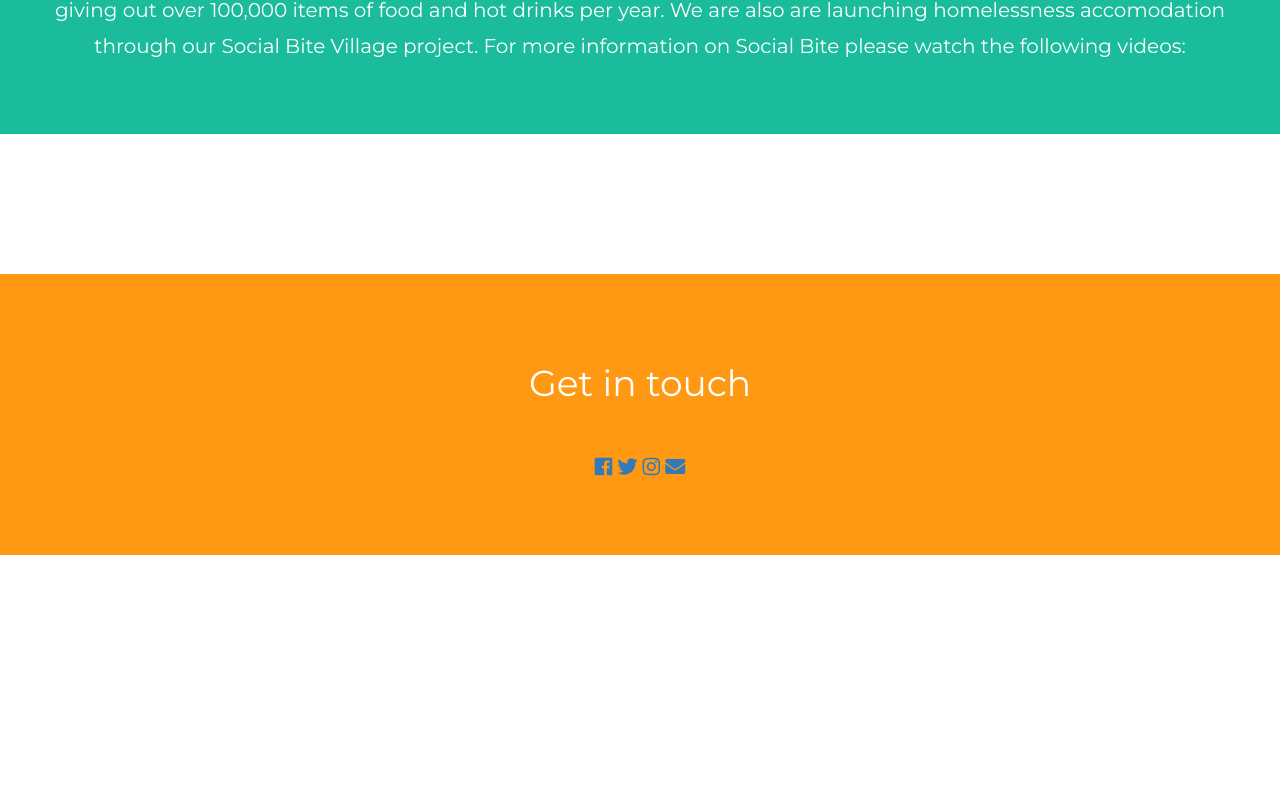
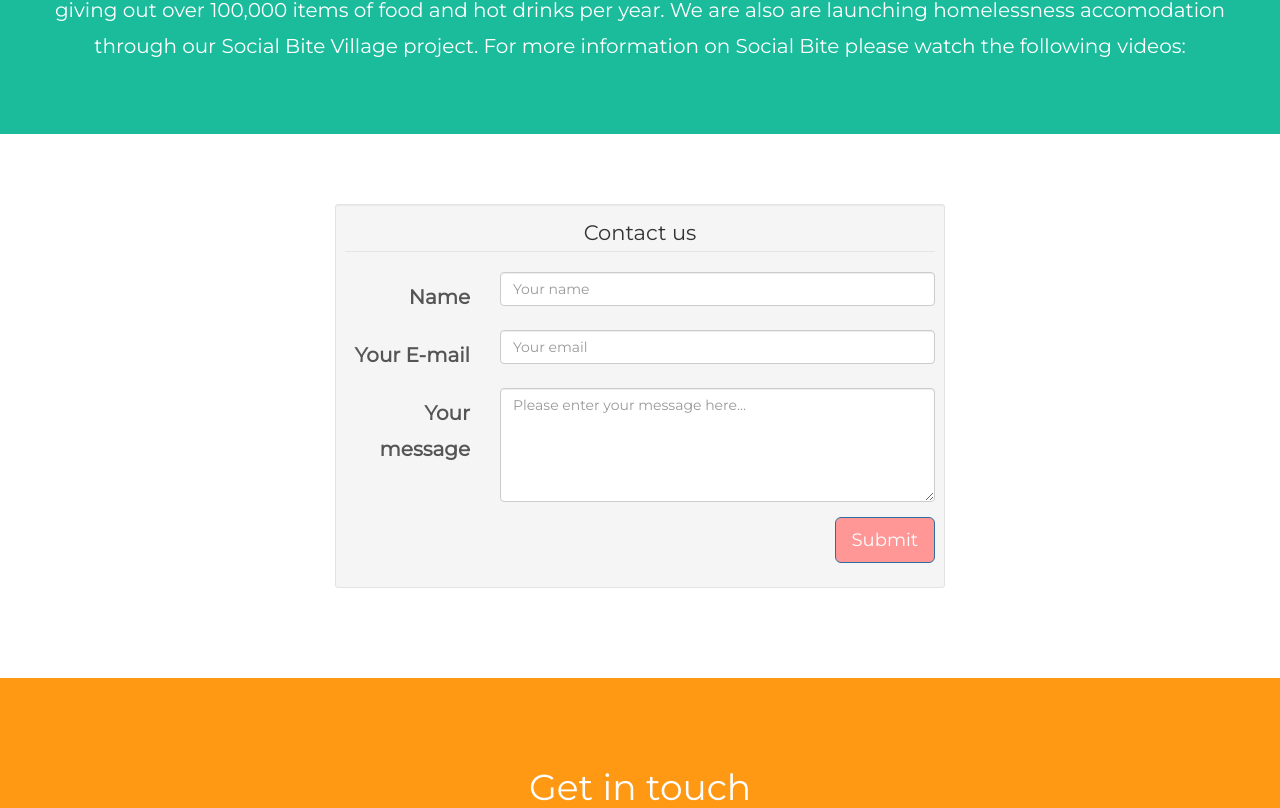
Before and after one commit to ioanadragusin/sleep-in-the-park, a plain HTML site: page about.html in a window 1280 px wide. Shown: the part 411-1219 px from the top of the page. Before the commit the page ends 966 px from the top, so only its background shows below. Drawn offline with nearby package versions, Linux system fonts and the light colour scheme.

Commit message:
added contact form

```diff
--- a/about.html
+++ b/about.html
@@ -47,7 +47,48 @@
 
   </div>
   <div class="container-fluid bg-3 text-center">
+    <div class="row">
+      <div class="col-md-6 col-md-offset-3">
+        <div class="well well-sm">
+          <form class="form-horizontal" action="" method="post">
+          <fieldset>
+            <legend class="text-center">Contact us</legend>
 
+            <!-- Name input-->
+            <div class="form-group">
+              <label class="col-md-3 control-label" for="name">Name</label>
+              <div class="col-md-9">
+                <input id="name" name="name" type="text" placeholder="Your name" class="form-control">
+              </div>
+            </div>
+
+            <!-- Email input-->
+            <div class="form-group">
+              <label class="col-md-3 control-label" for="email">Your E-mail</label>
+              <div class="col-md-9">
+                <input id="email" name="email" type="text" placeholder="Your email" class="form-control">
+              </div>
+            </div>
+
+            <!-- Message body -->
+            <div class="form-group">
+              <label class="col-md-3 control-label" for="message">Your message</label>
+              <div class="col-md-9">
+                <textarea class="form-control" id="message" name="message" placeholder="Please enter your message here..." rows="5"></textarea>
+              </div>
+            </div>
+
+            <!-- Form actions -->
+            <div class="form-group">
+              <div class="col-md-12 text-right">
+                <button type="submit" class="btn btn-primary btn-lg">Submit</button>
+              </div>
+            </div>
+          </fieldset>
+          </form>
+        </div>
+      </div>
+	</div>
   </div>
 
   <!-- Add Footer -->
```
